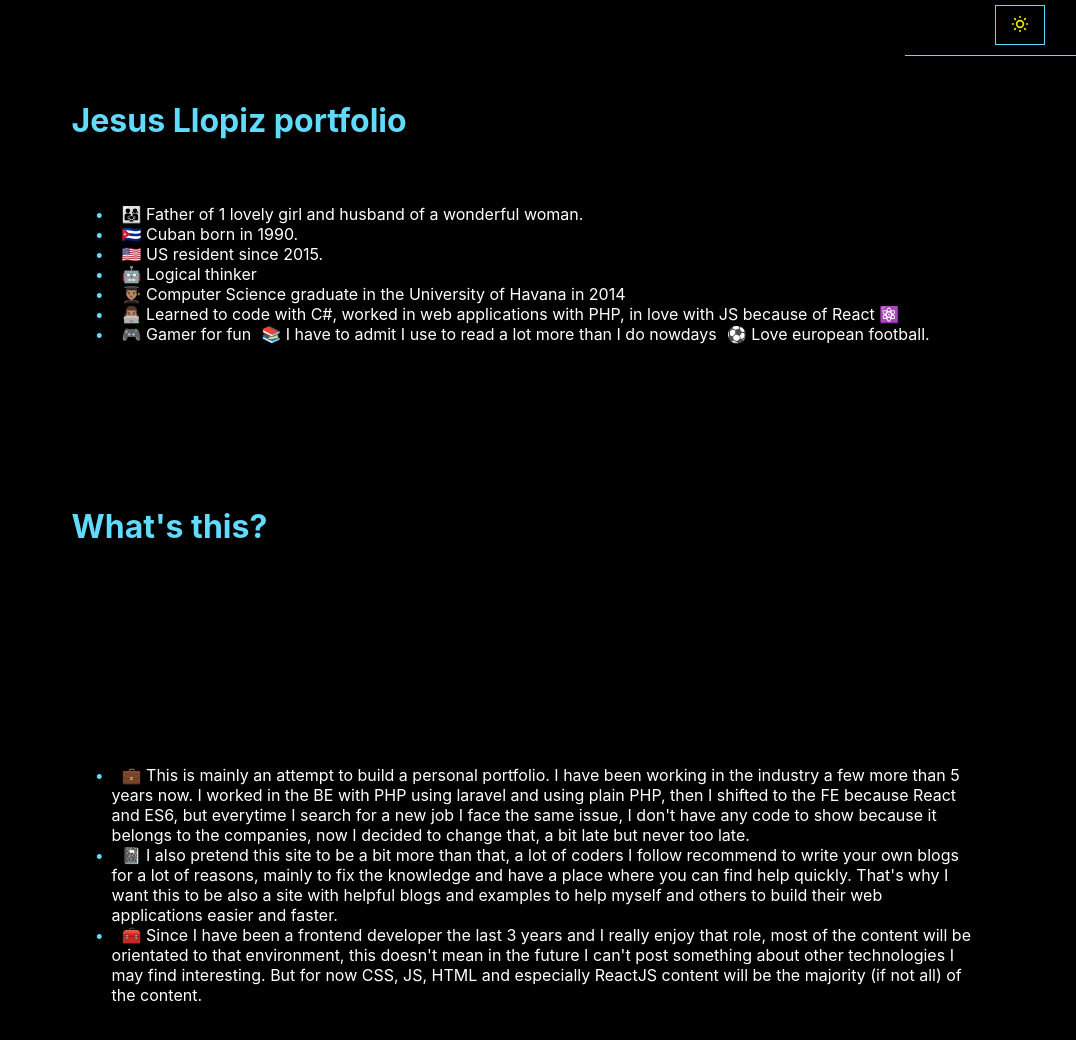
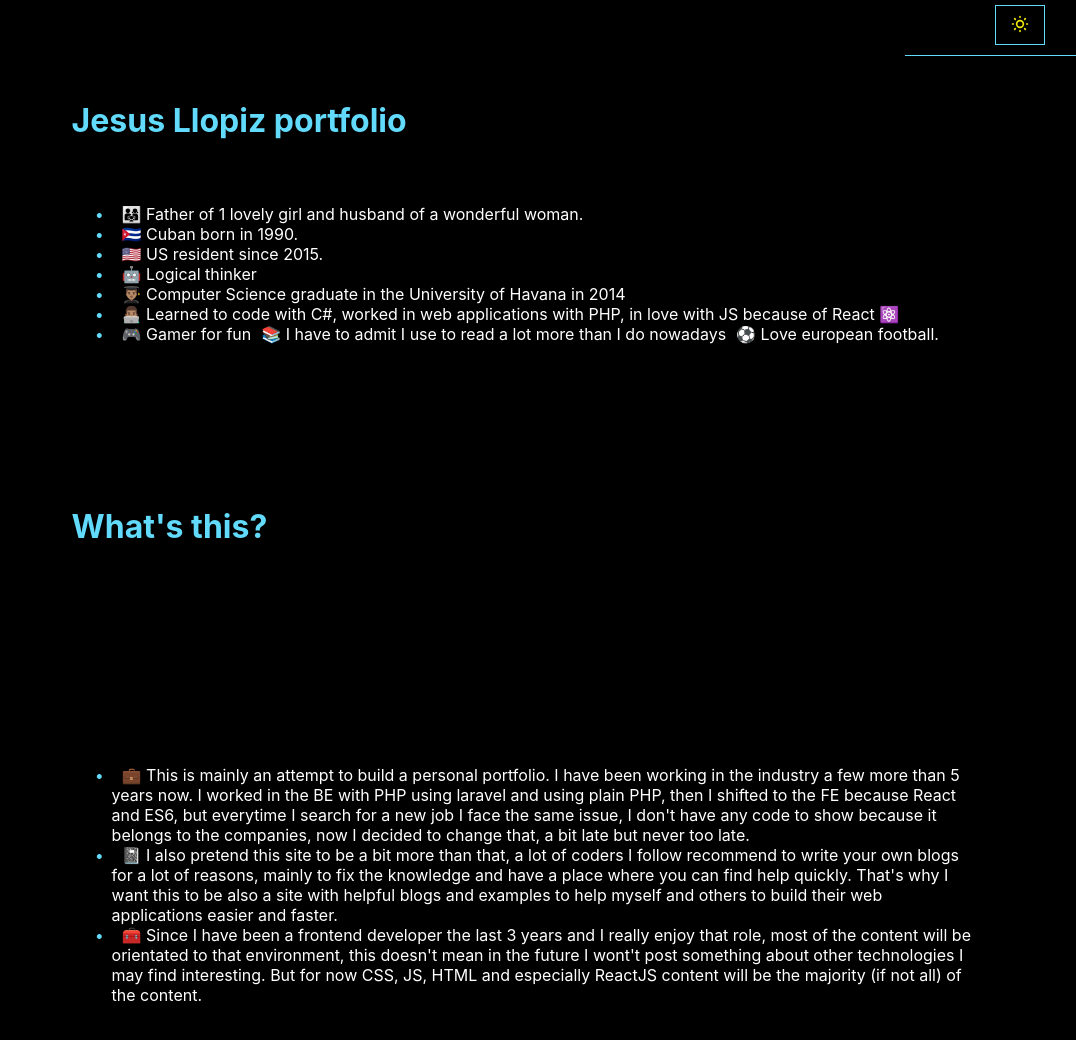
Before and after one commit to jllopiz90/posterum, a Gatsby site: page / in a window 1280 px wide. Shown: the full height of the page, 204-1280 px from the left. Built offline with nearby package versions, Linux system fonts and the light colour scheme; Gatsby itself is replaced by a stand-in of ours.

Commit message:
fix typos

```diff
--- a/src/pages/index.js
+++ b/src/pages/index.tsx
@@ -88,7 +88,7 @@ function IndexPage({ data }) {
             <span role="img" aria-label="Book">
               📚
             </span>{" "}
-            I have to admit I use to read a lot more than I do nowdays
+            I have to admit I use to read a lot more than I do nowadays
             <span role="img" aria-label="Ball">
               ⚽
             </span>{" "}
@@ -151,7 +151,7 @@ function IndexPage({ data }) {
             Since I have been a frontend developer the last{" "}
             {new Date().getFullYear() - 2018} years and I really enjoy that
             role, most of the content will be orientated to that environment,
-            this doesn't mean in the future I can't post something about other
+            this doesn't mean in the future I wont't post something about other
             technologies I may find interesting. But for now CSS, JS, HTML and
             especially ReactJS content will be the majority (if not all) of the
             content.
```
